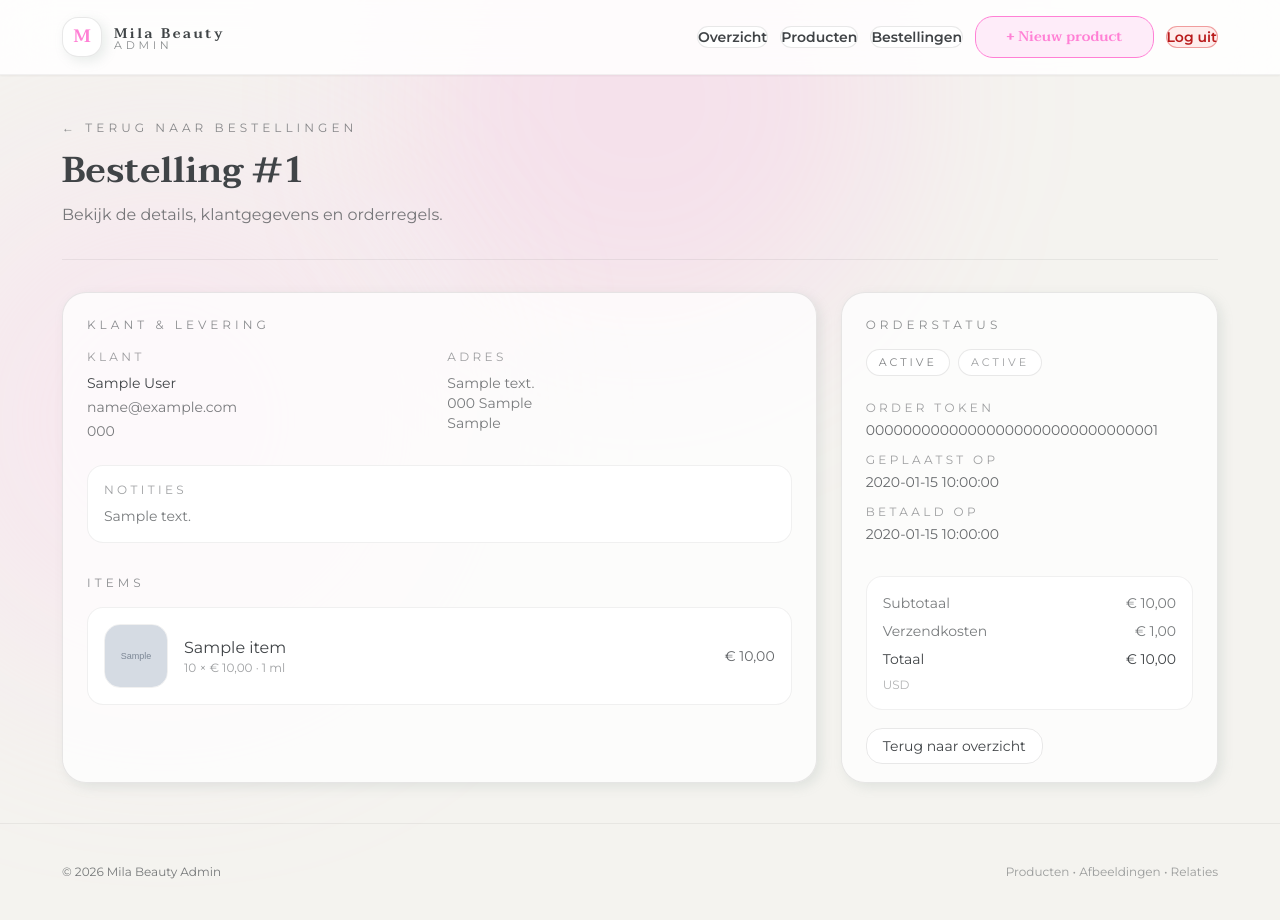
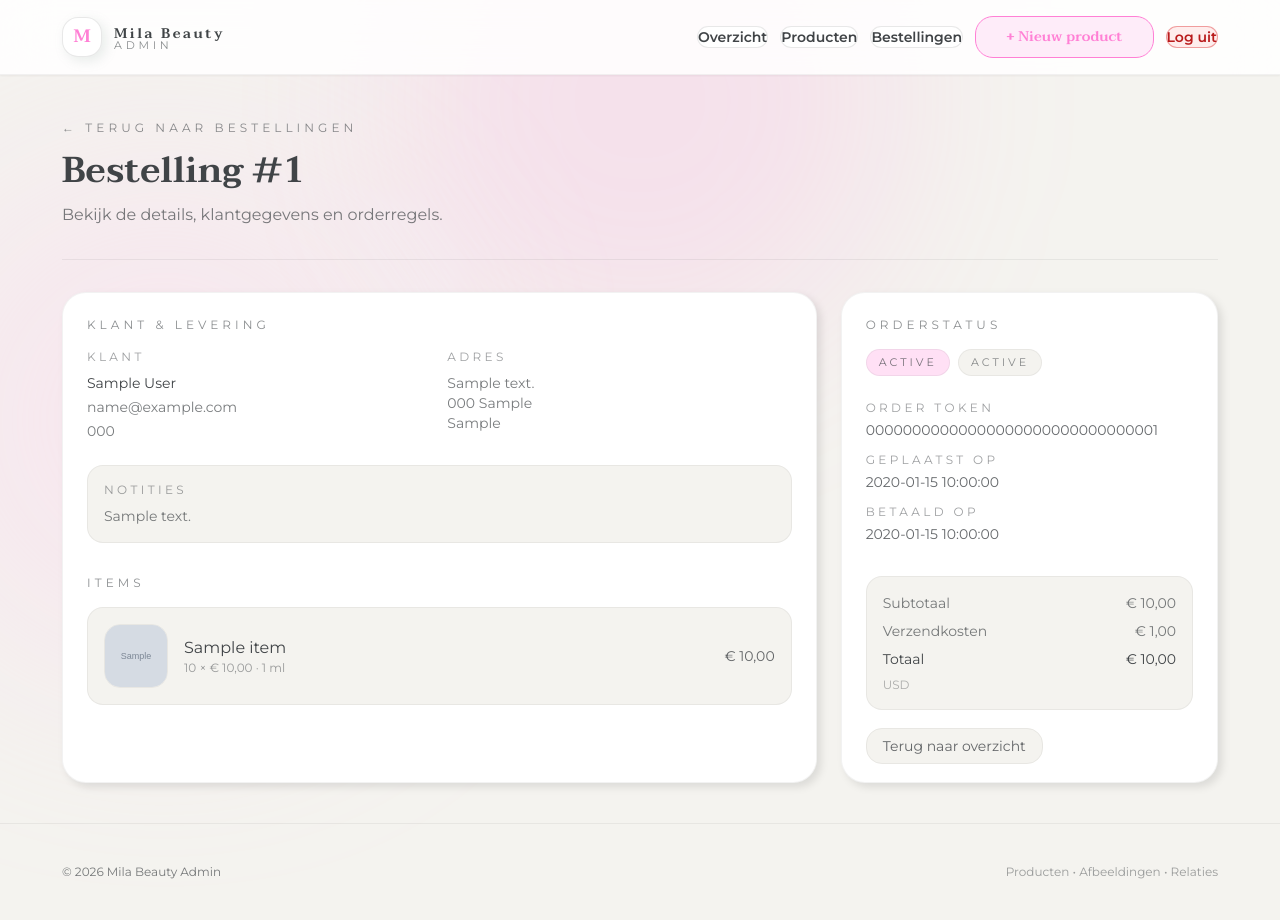
Before and after one commit to CnwebDev/milasbeauty, a PHP site: page /admin/orders/show.php?id=1 in a window 1280 px wide. Run offline with PHP 8.4, Linux system fonts and the light colour scheme; the visitor is signed in with stand-in values (Sample User, id 1); tables that the repository leaves empty hold one stand-in row (values such as "Sample post"); grey boxes marked "Sample" are stand-in pictures; some libraries are stand-ins or nearby versions.

Commit message:
Apply Mila Beauty styling across admin pages

```diff
--- a/admin/orders/show.php
+++ b/admin/orders/show.php
@@ -44,14 +44,14 @@ include __DIR__ . '/../includes/header.php';
 
 <div class="flex flex-wrap items-center justify-between gap-4">
     <div>
-        <a class="text-xs uppercase tracking-[.34em] text-white/60 hover:text-white/80 transition" href="/admin/orders/">← Terug naar bestellingen</a>
-        <h1 class="mt-3 font-display text-3xl md:text-4xl">
+        <a class="text-xs uppercase tracking-[.34em] text-brandText/60 hover:text-brandText/80 transition" href="/admin/orders/">← Terug naar bestellingen</a>
+        <h1 class="mt-3 font-serif text-3xl md:text-4xl">
             <?= $order ? 'Bestelling #' . h((string)$order['id']) : 'Bestelling niet gevonden' ?>
         </h1>
         <?php if ($order): ?>
-            <p class="mt-3 text-white/70">Bekijk de details, klantgegevens en orderregels.</p>
+            <p class="mt-3 text-brandText/70">Bekijk de details, klantgegevens en orderregels.</p>
         <?php else: ?>
-            <p class="mt-3 text-white/70">Controleer of het ordernummer klopt.</p>
+            <p class="mt-3 text-brandText/70">Controleer of het ordernummer klopt.</p>
         <?php endif; ?>
     </div>
 </div>
@@ -59,60 +59,60 @@ include __DIR__ . '/../includes/header.php';
 <div class="mt-8 hairline"></div>
 
 <?php if (!$order): ?>
-    <div class="mt-8 rounded-[24px] p-6 luxe-ring bg-black/25">
-        <div class="text-sm text-white/70">Deze bestelling bestaat niet (of is verwijderd).</div>
+    <div class="mt-8 rounded-[24px] p-6 bg-white shadow-card border border-black/5">
+        <div class="text-sm text-brandText/70">Deze bestelling bestaat niet (of is verwijderd).</div>
         <div class="mt-4">
-            <a class="rounded-2xl px-4 py-2 text-sm luxe-ring bg-black/30 hover:bg-black/40 transition" href="/admin/orders/">
+            <a class="rounded-2xl px-4 py-2 text-sm border border-black/5 bg-brandBg hover:bg-white transition text-brandText/80" href="/admin/orders/">
                 Ga terug naar het overzicht
             </a>
         </div>
     </div>
 <?php else: ?>
     <div class="mt-8 grid gap-6 lg:grid-cols-[minmax(0,2fr)_minmax(0,1fr)]">
-        <section class="rounded-[24px] p-6 luxe-ring bg-black/25 shadow-glow">
-            <div class="text-xs tracking-[.34em] uppercase text-white/60">Klant & levering</div>
-            <div class="mt-4 grid gap-4 md:grid-cols-2 text-sm text-white/80">
+        <section class="rounded-[24px] p-6 bg-white shadow-card border border-black/5">
+            <div class="text-xs tracking-[.34em] uppercase text-brandText/60">Klant & levering</div>
+            <div class="mt-4 grid gap-4 md:grid-cols-2 text-sm text-brandText/80">
                 <div>
-                    <div class="text-xs text-white/50 uppercase tracking-[.28em]">Klant</div>
-                    <div class="mt-2 font-medium text-white">
+                    <div class="text-xs text-brandText/50 uppercase tracking-[.28em]">Klant</div>
+                    <div class="mt-2 font-medium text-brandText">
                         <?= h($order['first_name'] . ' ' . $order['last_name']) ?>
                     </div>
-                    <div class="mt-1 text-white/70"><?= h($order['email']) ?></div>
+                    <div class="mt-1 text-brandText/70"><?= h($order['email']) ?></div>
                     <?php if (!empty($order['phone'])): ?>
-                        <div class="mt-1 text-white/70"><?= h((string)$order['phone']) ?></div>
+                        <div class="mt-1 text-brandText/70"><?= h((string)$order['phone']) ?></div>
                     <?php endif; ?>
                 </div>
                 <div>
-                    <div class="text-xs text-white/50 uppercase tracking-[.28em]">Adres</div>
-                    <div class="mt-2 text-white/70"><?= h($order['address']) ?></div>
-                    <div class="text-white/70"><?= h($order['zip']) ?> <?= h($order['city']) ?></div>
-                    <div class="text-white/70"><?= h($order['country']) ?></div>
+                    <div class="text-xs text-brandText/50 uppercase tracking-[.28em]">Adres</div>
+                    <div class="mt-2 text-brandText/70"><?= h($order['address']) ?></div>
+                    <div class="text-brandText/70"><?= h($order['zip']) ?> <?= h($order['city']) ?></div>
+                    <div class="text-brandText/70"><?= h($order['country']) ?></div>
                 </div>
             </div>
 
             <?php if (!empty($order['notes'])): ?>
-                <div class="mt-6 rounded-2xl p-4 bg-black/30 border border-white/10 text-sm text-white/70">
-                    <div class="text-xs text-white/50 uppercase tracking-[.28em]">Notities</div>
+                <div class="mt-6 rounded-2xl p-4 bg-brandBg border border-black/5 text-sm text-brandText/70">
+                    <div class="text-xs text-brandText/50 uppercase tracking-[.28em]">Notities</div>
                     <p class="mt-2"><?= h((string)$order['notes']) ?></p>
                 </div>
             <?php endif; ?>
 
-            <div class="mt-8 text-xs tracking-[.34em] uppercase text-white/60">Items</div>
+            <div class="mt-8 text-xs tracking-[.34em] uppercase text-brandText/60">Items</div>
             <div class="mt-4 grid gap-3">
                 <?php foreach ($items as $item): ?>
-                    <div class="rounded-2xl p-4 bg-black/30 border border-white/10 flex flex-col md:flex-row md:items-center md:justify-between gap-4">
+                    <div class="rounded-2xl p-4 bg-brandBg border border-black/5 flex flex-col md:flex-row md:items-center md:justify-between gap-4">
                         <div class="flex items-center gap-4">
                             <?php if (!empty($item['main_image'])): ?>
                                 <?php $imagePath = '/' . ltrim((string)$item['main_image'], '/'); ?>
-                                <img class="h-16 w-16 rounded-2xl object-cover border border-white/10" src="<?= h($imagePath) ?>" alt="<?= h($item['product_name']) ?>">
+                                <img class="h-16 w-16 rounded-2xl object-cover border border-black/5" src="<?= h($imagePath) ?>" alt="<?= h($item['product_name']) ?>">
                             <?php else: ?>
-                                <div class="h-16 w-16 rounded-2xl bg-black/40 border border-white/10 flex items-center justify-center text-xs text-white/40">
+                                <div class="h-16 w-16 rounded-2xl bg-white border border-black/5 flex items-center justify-center text-xs text-brandText/40">
                                     Geen foto
                                 </div>
                             <?php endif; ?>
                             <div>
-                                <div class="font-medium text-white"><?= h($item['product_name']) ?></div>
-                                <div class="text-xs text-white/50">
+                                <div class="font-medium text-brandText"><?= h($item['product_name']) ?></div>
+                                <div class="text-xs text-brandText/50">
                                     <?= (int)$item['qty'] ?> × € <?= h(money((float)$item['price'])) ?>
                                     <?php if (!empty($item['volume_ml'])): ?>
                                         · <?= (int)$item['volume_ml'] ?> ml
@@ -120,7 +120,7 @@ include __DIR__ . '/../includes/header.php';
                                 </div>
                             </div>
                         </div>
-                        <div class="text-sm text-white/80">
+                        <div class="text-sm text-brandText/80">
                             € <?= h(money((float)$item['line_total'])) ?>
                         </div>
                     </div>
@@ -128,35 +128,35 @@ include __DIR__ . '/../includes/header.php';
             </div>
         </section>
 
-        <aside class="rounded-[24px] p-6 luxe-ring bg-black/25 shadow-glow">
-            <div class="text-xs tracking-[.34em] uppercase text-white/60">Orderstatus</div>
+        <aside class="rounded-[24px] p-6 bg-white shadow-card border border-black/5">
+            <div class="text-xs tracking-[.34em] uppercase text-brandText/60">Orderstatus</div>
             <div class="mt-4 flex flex-wrap gap-2">
-                <span class="text-[11px] tracking-[.28em] uppercase rounded-full px-3 py-1 luxe-ring bg-black/30 text-white/65">
+                <span class="text-[11px] tracking-[.28em] uppercase rounded-full px-3 py-1 border border-black/5 bg-brandPinkSoft/60 text-brandText/70">
                     <?= h($order['status']) ?>
                 </span>
-                <span class="text-[11px] tracking-[.28em] uppercase rounded-full px-3 py-1 luxe-ring bg-black/30 text-white/50">
+                <span class="text-[11px] tracking-[.28em] uppercase rounded-full px-3 py-1 border border-black/5 bg-brandBg text-brandText/60">
                     <?= h($order['payment_status'] ?? 'onbekend') ?>
                 </span>
             </div>
 
-            <div class="mt-6 text-sm text-white/70 space-y-3">
+            <div class="mt-6 text-sm text-brandText/70 space-y-3">
                 <div>
-                    <div class="text-xs text-white/50 uppercase tracking-[.28em]">Order token</div>
-                    <div class="mt-1 text-white/80"><?= h($order['order_token']) ?></div>
+                    <div class="text-xs text-brandText/50 uppercase tracking-[.28em]">Order token</div>
+                    <div class="mt-1 text-brandText/80"><?= h($order['order_token']) ?></div>
                 </div>
                 <div>
-                    <div class="text-xs text-white/50 uppercase tracking-[.28em]">Geplaatst op</div>
-                    <div class="mt-1 text-white/80"><?= h($order['created_at']) ?></div>
+                    <div class="text-xs text-brandText/50 uppercase tracking-[.28em]">Geplaatst op</div>
+                    <div class="mt-1 text-brandText/80"><?= h($order['created_at']) ?></div>
                 </div>
                 <?php if (!empty($order['paid_at'])): ?>
                     <div>
-                        <div class="text-xs text-white/50 uppercase tracking-[.28em]">Betaald op</div>
-                        <div class="mt-1 text-white/80"><?= h($order['paid_at']) ?></div>
+                        <div class="text-xs text-brandText/50 uppercase tracking-[.28em]">Betaald op</div>
+                        <div class="mt-1 text-brandText/80"><?= h($order['paid_at']) ?></div>
                     </div>
                 <?php endif; ?>
             </div>
 
-            <div class="mt-8 rounded-2xl p-4 bg-black/30 border border-white/10 text-sm text-white/70 space-y-2">
+            <div class="mt-8 rounded-2xl p-4 bg-brandBg border border-black/5 text-sm text-brandText/70 space-y-2">
                 <div class="flex items-center justify-between">
                     <span>Subtotaal</span>
                     <span>€ <?= h(money((float)$order['subtotal'])) ?></span>
@@ -165,15 +165,15 @@ include __DIR__ . '/../includes/header.php';
                     <span>Verzendkosten</span>
                     <span>€ <?= h(money((float)$order['shipping'])) ?></span>
                 </div>
-                <div class="flex items-center justify-between font-medium text-white">
+                <div class="flex items-center justify-between font-medium text-brandText">
                     <span>Totaal</span>
                     <span>€ <?= h(money((float)$order['total'])) ?></span>
                 </div>
-                <div class="text-xs text-white/40"><?= h($order['currency']) ?></div>
+                <div class="text-xs text-brandText/40"><?= h($order['currency']) ?></div>
             </div>
 
             <div class="mt-6">
-                <a class="rounded-2xl px-4 py-2 text-sm luxe-ring bg-black/30 hover:bg-black/40 transition" href="/admin/orders/">
+                <a class="rounded-2xl px-4 py-2 text-sm border border-black/5 bg-brandBg hover:bg-white transition text-brandText/80" href="/admin/orders/">
                     Terug naar overzicht
                 </a>
             </div>
```
Also changed, not shown: admin/auth/login.php (+12 -12 lines), admin/index.php (+20 -20 lines), admin/orders/index.php (+19 -19 lines), admin/products/create.php (+21 -21 lines), admin/products/edit.php (+33 -33 lines), admin/products/index.php (+17 -17 lines), admin/products/relations.php (+18 -18 lines).
